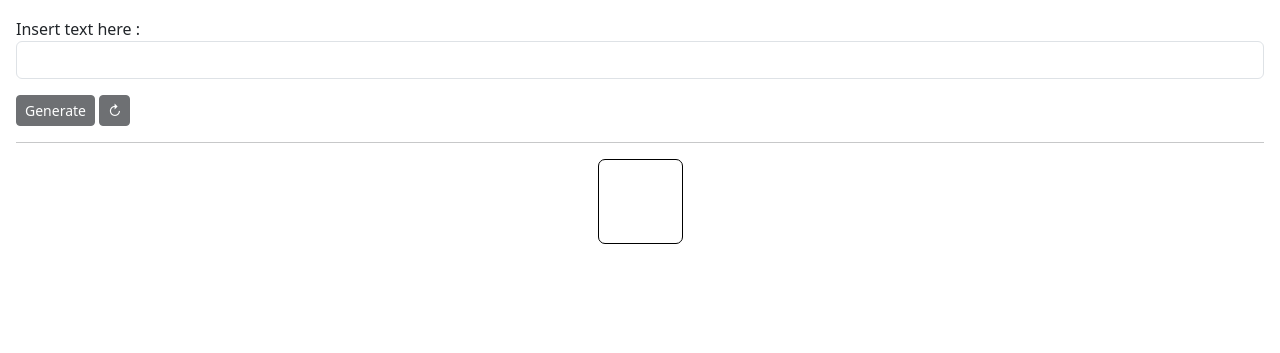
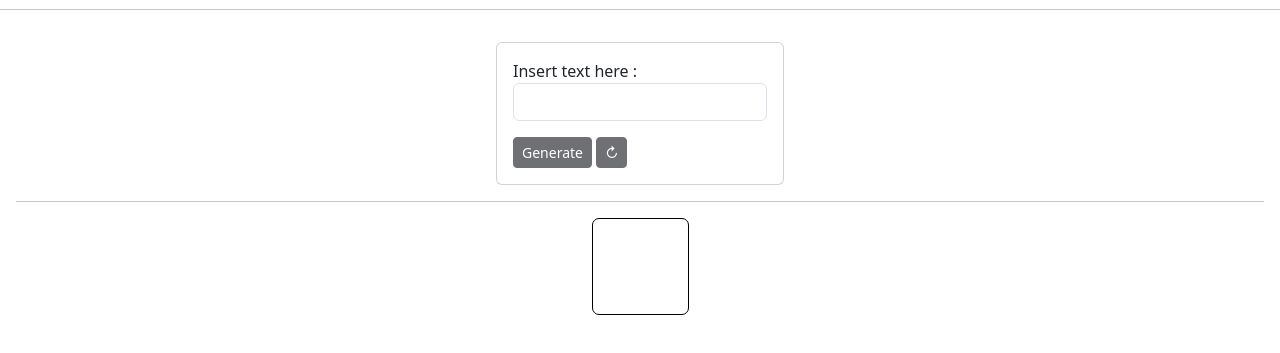
Before and after one commit to brokuma/qrcode-test, a website: page index.html in a window 1280 px wide. Shown: the part 55-408 px from the top of the page. Drawn offline with nearby package versions, Linux system fonts and the light colour scheme.

Commit message:
use card as input

```diff
--- a/index.html
+++ b/index.html
@@ -35,7 +35,11 @@
   </head>
   <body>
     <h1 class="text-center">QRgen</h1>
+    <hr>
     <main>
+      <div class="input container d-flex justify-content-center">
+        <div class="card" style="width: 18rem;">
+          <div class="card-body">
             <form class="form">
               <div class="form-group mb-3">
                 <label for="txtText">Insert text here :</label><br />
@@ -46,6 +50,9 @@
               </button>
               <button type="button" class="btn btn-sm btn-dark btn-rel" disabled>&#8635</button>
             </form>
+          </div>
+        </div>
+      </div>
       <hr />
       <div class="output container d-flex justify-content-center align-items-center">
         <div class="box d-flex justify-content-center align-items-center">
--- a/script.js
+++ b/script.js
@@ -16,8 +16,8 @@ $(".btn-gen").click(function () {
   $(".qrcode").html("");
   $(".qrcode").qrcode({
     text: txtText,
-    width: 75,
-    height: 75,
+    width: 85,
+    height: 85,
   });
   clearField();
 });
--- a/styles.css
+++ b/styles.css
@@ -14,8 +14,8 @@ body {
 }
 
 .box {
-  width: 85px;
-  height: 85px;
+  width: 97px;
+  height: 97px;
   border: solid 1px black;
   border-radius: 7px;
 }
```
Also changed, not shown: .codesandbox/tasks.json, 1 other file. Lines whose indentation alone changed are shown as unchanged.
